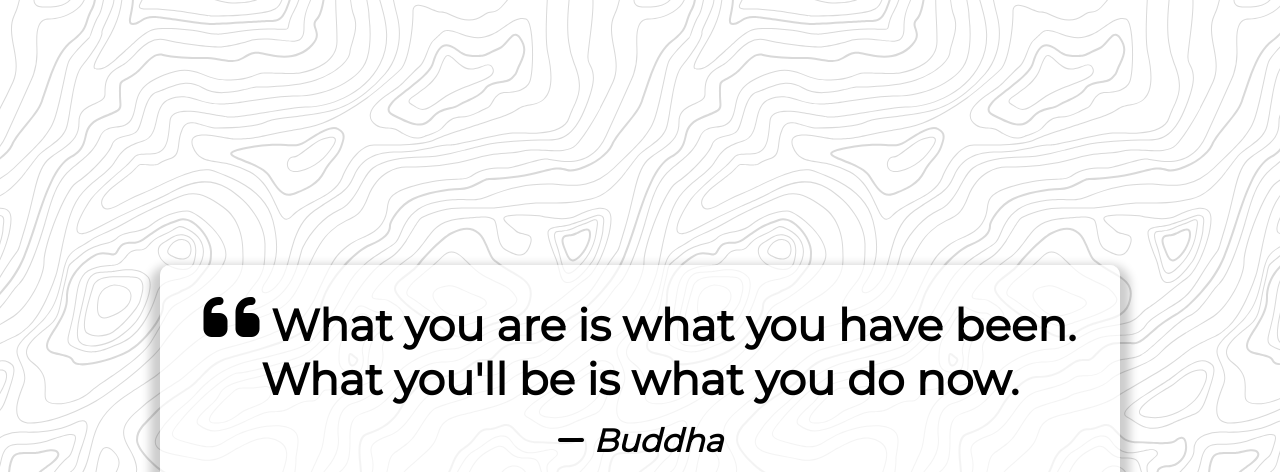
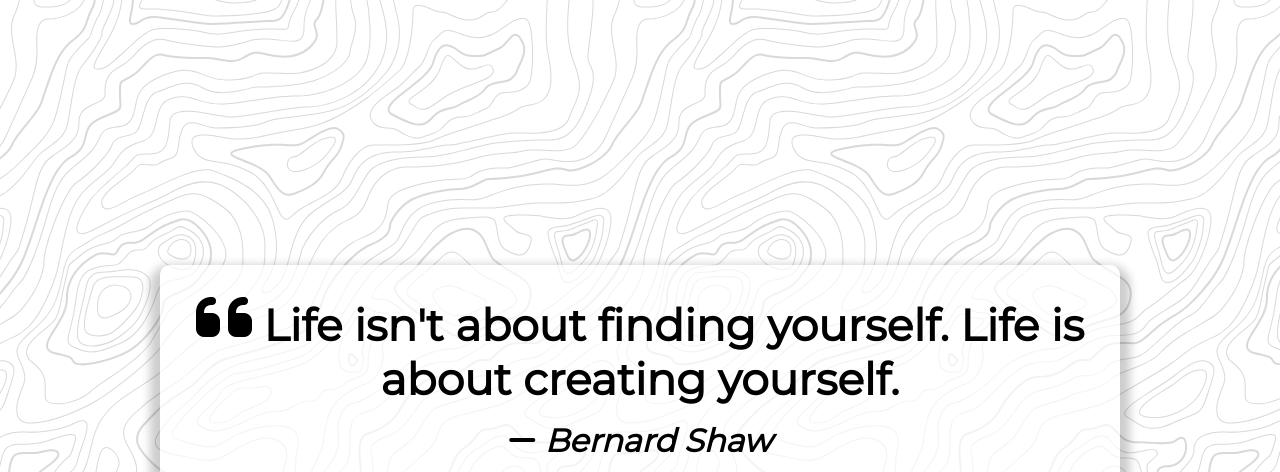
Before and after one commit to sagreenxyz/quote-generator, a plain HTML site: page index.html in a window 1280 px wide. Shown: the top 472 px of the page. Drawn offline with Linux system fonts and the light colour scheme; no server answers.

Commit message:
new quote button working

```diff
--- a/index.html
+++ b/index.html
@@ -13,12 +13,12 @@
         <!-- Quote -->
         <div class="quote-text">
             <i class="fas fa-quote-left"></i>
-            <span id="quote">What you are is what you have been. What you'll be is what you do now.</span>
+            <span id="quote"></span>
         </div>
         <!-- Author -->
         <div class="quote-author">
             <span><i class="fa-solid fa-minus"></i></span>
-            <span id="author">Buddha</span>
+            <span id="author"></span>
         </div>
         <!-- Buttons -->
         <div class="button-container">
--- a/script.js
+++ b/script.js
@@ -1,3 +1,9 @@
+const quoteContainer = document.getElementById('quote-container')
+const quoteText = document.getElementById('quote')
+const authorText = document.getElementById('author')
+const twitterBtn = document.getElementById('twitter')
+const newQuoteBtn = document.getElementById('new-quote')
+
 let apiQuotes = []
 
 function getRandomElement(arry) {
@@ -8,7 +14,16 @@ function newQuote() {
     randApiQuote = getRandomElement(apiQuotes)
     randLocalQuote = getRandomElement(localQuotes)
     const quote = randApiQuote || randLocalQuote
-    console.log(quote)
+    authorText.textContent = quote.author || 'Unknown'
+
+    // Special format for long-length quote texts
+    if (quote.text.length > 120) {
+        quoteText.classList.add('long-quote')
+    } else {
+        quoteText.classList.remove('long-quote')
+    }
+
+    quoteText.textContent = quote.text
 }
 
 // Get Quotes from API
@@ -26,3 +41,4 @@ async function getQuotes() {
 
 // On Load
 getQuotes()
+newQuoteBtn.addEventListener('click', getQuotes)
```
